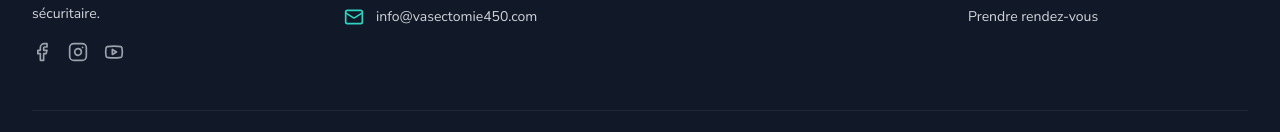
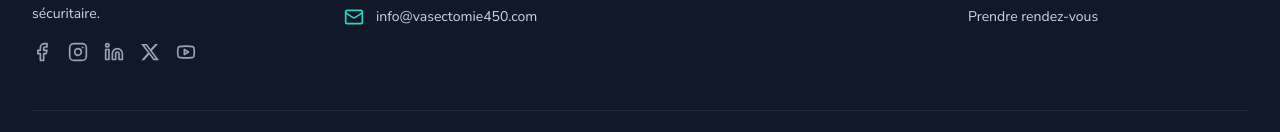
Before and after one commit to vasectomie450/vasectomie450.github.io, a React (Vite) app: page /rendez-vous in a window 1280 px wide. Shown: the part 2384-2516 px from the top of the page. Built offline with nearby package versions, Linux system fonts and the light colour scheme.

Commit message:
Initial commit

```diff
--- a/src/components/Footer.tsx
+++ b/src/components/Footer.tsx
@@ -1,6 +1,6 @@
 import React from 'react';
 import { Link } from 'react-router-dom';
-import { MapPin, Phone, Mail, Clock, Facebook, Instagram, Youtube } from 'lucide-react';
+import { MapPin, Phone, Mail, Clock, Facebook, Instagram, Youtube, Linkedin } from 'lucide-react';
 import { useLanguage } from '../contexts/LanguageContext';
 
 const Footer: React.FC = () => {
@@ -25,13 +25,51 @@ const Footer: React.FC = () => {
               {t('footer.description')}
             </p>
             <div className="flex space-x-4">
-              <a href="#" className="text-gray-400 hover:text-teal-400 transition-colors duration-200">
+              <a
+                href="https://www.facebook.com/vasectomie450"
+                target="_blank"
+                rel="noopener noreferrer"
+                className="text-gray-400 hover:text-teal-400 transition-colors duration-200"
+                aria-label="Facebook"
+              >
                 <Facebook className="w-5 h-5" />
               </a>
-              <a href="#" className="text-gray-400 hover:text-teal-400 transition-colors duration-200">
+              <a
+                href="https://www.instagram.com/vasectomie450"
+                target="_blank"
+                rel="noopener noreferrer"
+                className="text-gray-400 hover:text-teal-400 transition-colors duration-200"
+                aria-label="Instagram"
+              >
                 <Instagram className="w-5 h-5" />
               </a>
-              <a href="https://www.youtube.com/watch?v=kBxIINrMWd0&t=2s" target="_blank" rel="noopener noreferrer" className="text-gray-400 hover:text-teal-400 transition-colors duration-200">
+              <a
+                href="https://www.linkedin.com/company/vasectomie450"
+                target="_blank"
+                rel="noopener noreferrer"
+                className="text-gray-400 hover:text-teal-400 transition-colors duration-200"
+                aria-label="LinkedIn"
+              >
+                <Linkedin className="w-5 h-5" />
+              </a>
+              <a
+                href="https://x.com/vasectomie450"
+                target="_blank"
+                rel="noopener noreferrer"
+                className="text-gray-400 hover:text-teal-400 transition-colors duration-200"
+                aria-label="X (Twitter)"
+              >
+                <svg className="w-5 h-5" fill="currentColor" viewBox="0 0 24 24" aria-hidden="true">
+                  <path d="M18.244 2.25h3.308l-7.227 8.26 8.502 11.24H16.17l-5.214-6.817L4.99 21.75H1.68l7.73-8.835L1.254 2.25H8.08l4.713 6.231zm-1.161 17.52h1.833L7.084 4.126H5.117z"/>
+                </svg>
+              </a>
+              <a
+                href="https://www.youtube.com/@vasectomie450"
+                target="_blank"
+                rel="noopener noreferrer"
+                className="text-gray-400 hover:text-teal-400 transition-colors duration-200"
+                aria-label="YouTube"
+              >
                 <Youtube className="w-5 h-5" />
               </a>
             </div>
```
